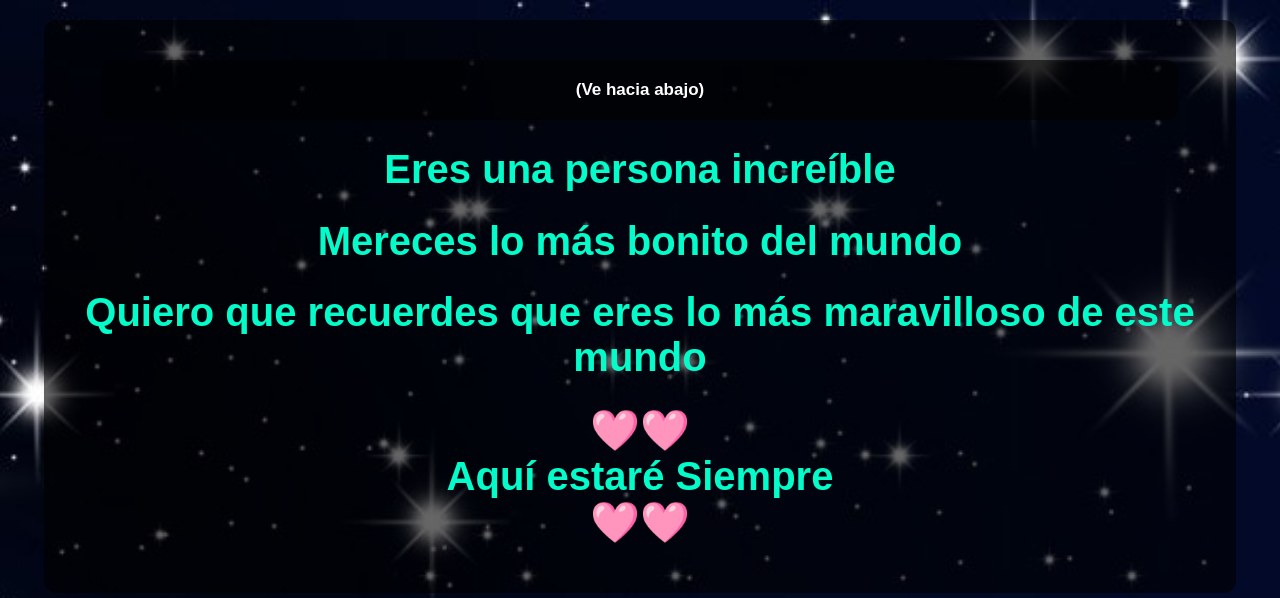
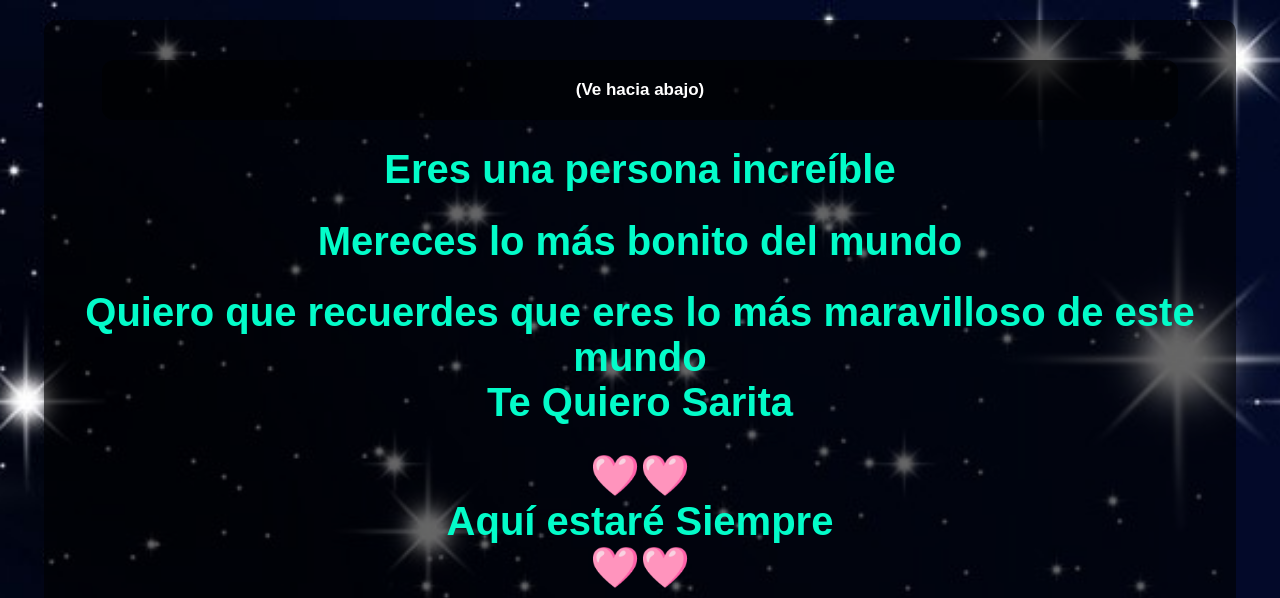
Before and after one commit to LordRage04/LordRage04.github.io, a plain HTML site: page index.html in a window 1280 px wide. Shown: the top 598 px of the page. Drawn offline with Linux system fonts and the light colour scheme.

Commit message:
Update index.html

```diff
--- a/index.html
+++ b/index.html
@@ -94,7 +94,7 @@
     <h2>(Ve hacia abajo)</h2>
     <h1>Eres una persona increíble</h1>
     <h1>Mereces lo más bonito del mundo</h1>
-    <h1>Quiero que recuerdes que eres lo más maravilloso de este mundo</h1>
+    <h1>Quiero que recuerdes que eres lo más maravilloso de este mundo<br> Te Quiero Sarita</h1>
     <h1>🩷🩷<br>
   Aquí estaré Siempre<br>
      🩷🩷</h1>
```
